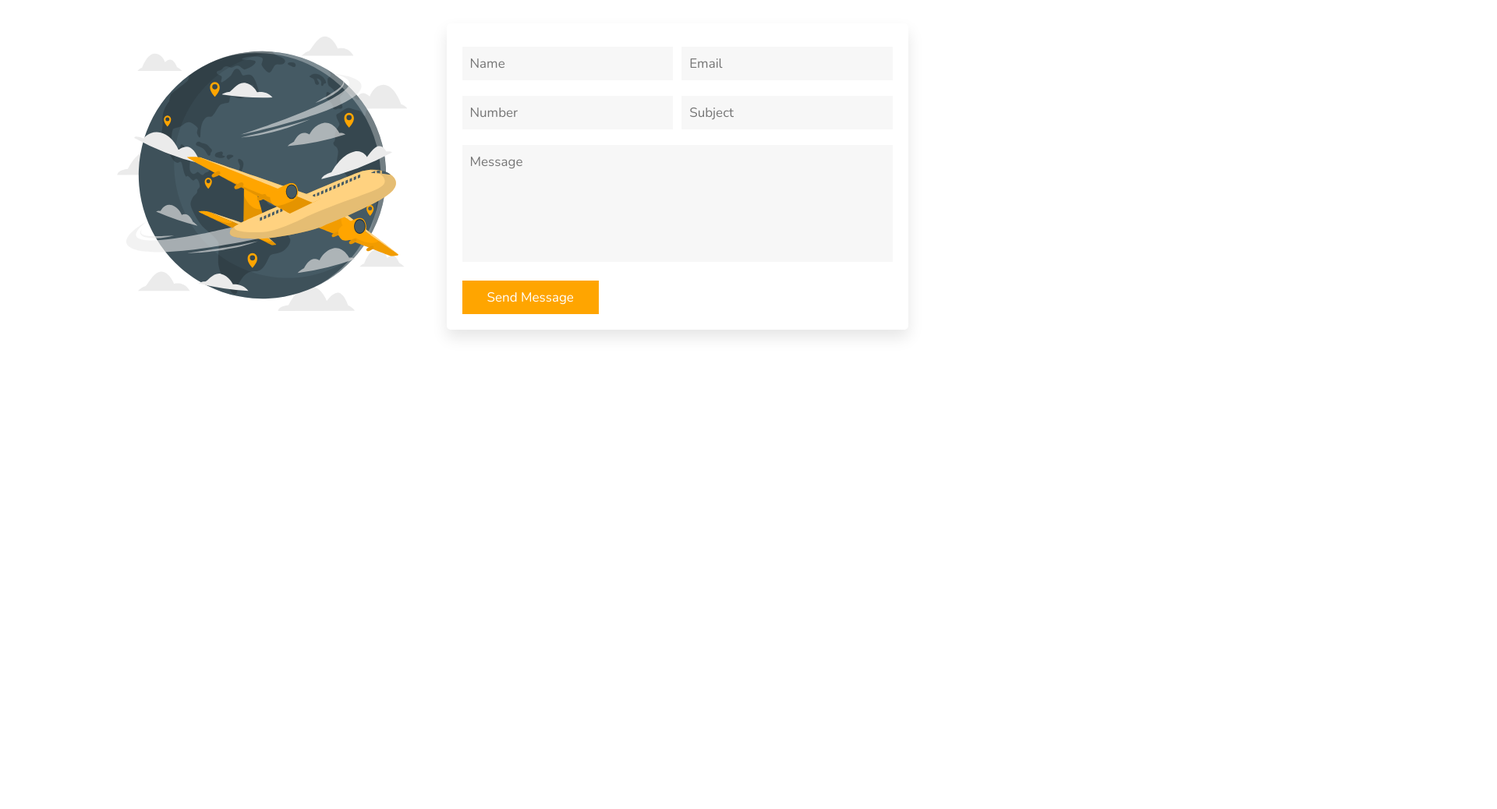
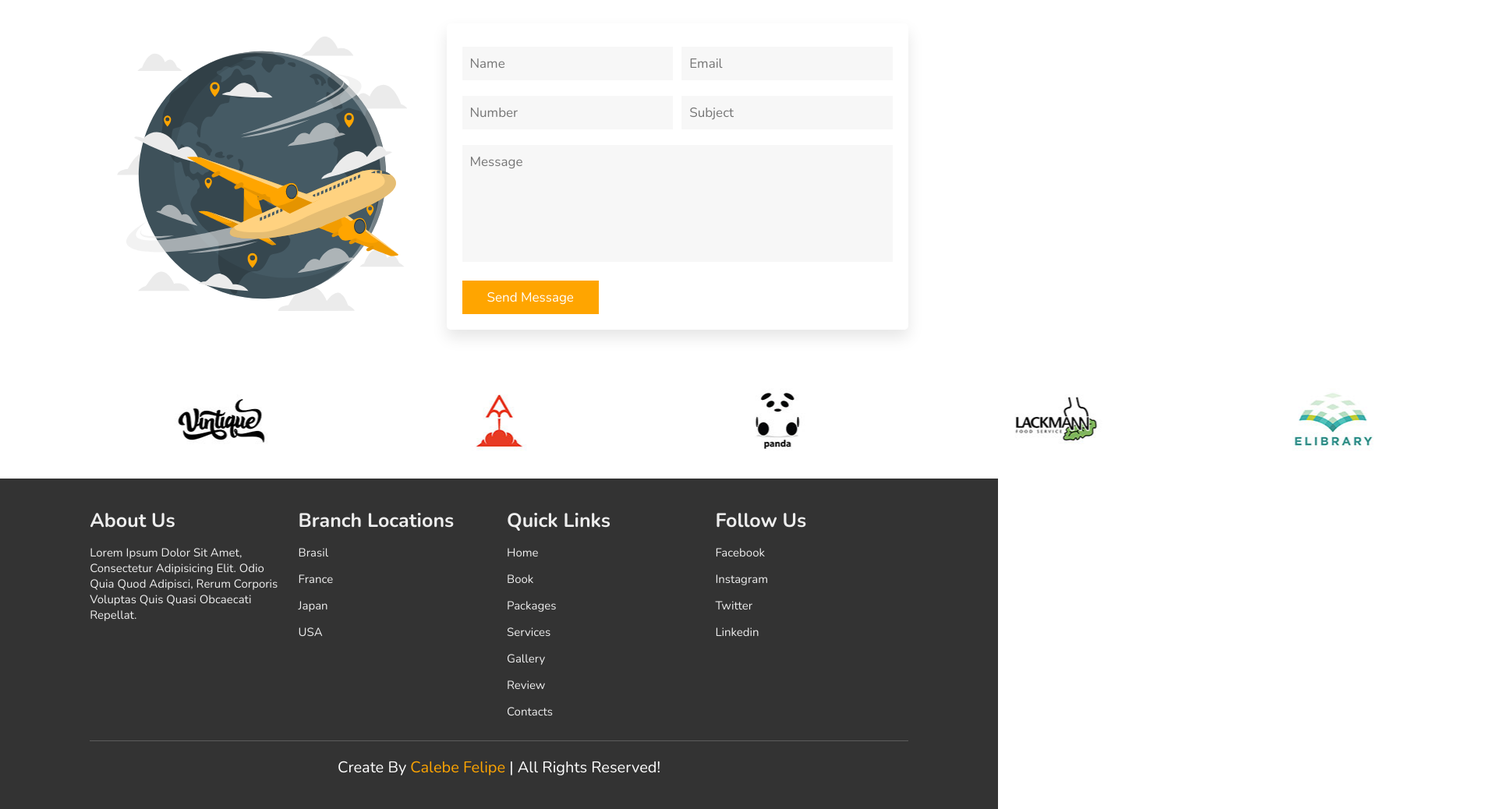
Before and after one commit to CalebeFelipe/BonVoyage, a plain HTML site: page index.html in a window 1280 px wide. Shown: the part 4731-5769 px from the top of the page at 78% size, 1920 px wide, since content can reach past the window. Before the commit the page ends 5201 px from the top, so only its background shows below. Drawn offline with nearby package versions, Linux system fonts and the light colour scheme.

Commit message:
feat: update Readme.md and adding brand and footer section

```diff
--- a/css/style.css
+++ b/css/style.css
@@ -575,6 +575,65 @@ header .search-bar-container label {
   width: 100%;
 }
 
+.brand-container {
+  text-align: center;
+}
+
+/* footer */
+
+.footer {
+  background: #333;
+}
+
+.footer .box-container {
+  display: flex;
+  flex-wrap: wrap;
+  gap: 2rem;
+}
+
+.footer .box-container .box {
+  padding: 1rem 0;
+  flex: 1 1 20rem;
+}
+
+.footer .box-container .box h3{
+  font-size: 2.5rem;
+  padding: .7rem 0;
+  color: #eee;
+}
+
+.footer .box-container .box p{
+  font-size: 1.5rem;
+  padding: .7rem 0;
+  color: #eee;
+}
+
+.footer .box-container .box a{
+  display: block;
+  font-size: 1.5rem;
+  padding: .7rem 0;
+  color: #eee;
+}
+
+.footer .box-container .box a:hover{
+  color: var(--orange);
+  text-decoration: underline;
+}
+
+.footer .credit {
+  text-align: center;
+  padding: 2rem 1rem;
+  margin-top: 1rem;
+  font-size: 2rem;
+  color: #fff;
+  font-weight: normal;
+  border-top: .1rem solid rgba(255, 255, 255, .2);
+}
+
+.footer .credit span {
+  color: var(--orange);
+}
+
 /*media queries*/
 
 @media (max-width:1200px) {
--- a/index.html
+++ b/index.html
@@ -547,6 +547,64 @@
 
     </section>
 
+    <!-- contacts section ends-->
+
+    <!-- brand section starts-->
+    <section class="brand-container">
+        <div class="swiper-container brand-slider">
+            <div class="swiper-wrapper">
+                <div class="swiper-slide"><img src="images/1.jpg" alt=""></div>
+                <div class="swiper-slide"><img src="images/2.jpg" alt=""></div>
+                <div class="swiper-slide"><img src="images/3.jpg" alt=""></div>
+                <div class="swiper-slide"><img src="images/4.jpg" alt=""></div>
+                <div class="swiper-slide"><img src="images/5.jpg" alt=""></div>
+                <div class="swiper-slide"><img src="images/6.jpg" alt=""></div>
+            </div>
+        </div>
+    </section>
+    <!-- brand section ends -->
+
+    <!-- footer section starts -->
+
+    <section class="footer">
+
+        <div class="box-container">
+
+            <div class="box">
+                <h3>About us</h3>
+                <p>Lorem ipsum dolor sit amet, consectetur adipisicing elit. Odio quia quod adipisci, rerum corporis voluptas quis quasi obcaecati repellat.</p>
+            </div>
+            <div class="box">
+                <h3>branch locations</h3>
+                <a href="#">brasil</a>
+                <a href="#">france</a>
+                <a href="#">japan</a>
+                <a href="#">USA</a>
+            </div>
+            <div class="box">
+                <h3>quick links</h3>
+                <a href="#home">Home</a>
+                <a href="#book">Book</a>
+                <a href="#packages">packages</a>
+                <a href="#services">services</a>
+                <a href="#gallery">gallery</a>
+                <a href="#review">review</a>
+                <a href="contacts">contacts</a>
+            </div>
+            <div class="box">
+                <h3>follow us</h3>
+                <a href="#home">facebook</a>
+                <a href="#book">instagram</a>
+                <a href="#packages">twitter</a>
+                <a href="#services">linkedin</a>
+            </div>
+        </div>
+
+        <h1 class="credit">create by <span>calebe felipe</span> | all rights reserved!</h1>
+
+    </section>
+
+    <!-- footer section starts -->
 
     <!-- custom js file link-->
     <script src="https://unpkg.com/swiper@8/swiper-bundle.min.js"></script>
--- a/js/script.js
+++ b/js/script.js
@@ -42,7 +42,7 @@ videoBtn.forEach(btn => {
     })
 })
 
-var swiper = new Swiper(".mySwiper", {
+var swiper = new Swiper(".review-slider", {
     spaceBetween: 20,
     loop:true,
     autoplay: {
@@ -61,3 +61,23 @@ var swiper = new Swiper(".mySwiper", {
         },
     }
 });
+
+var swiperBrand = new Swiper(".brand-slider", {
+    spaceBetween: 20,
+    loop:true,
+    autoplay: {
+        delay: 2500,
+        disabledOnInteraction: false,
+    },
+    breakpoints: {
+        640: {
+            slidesPerView: 1,
+        },
+        768: {
+            slidesPerView: 2,
+        },
+        1024: {
+            slidesPerView: 3,
+        },
+    }
+});
```
Also changed, not shown: 1 other file.
